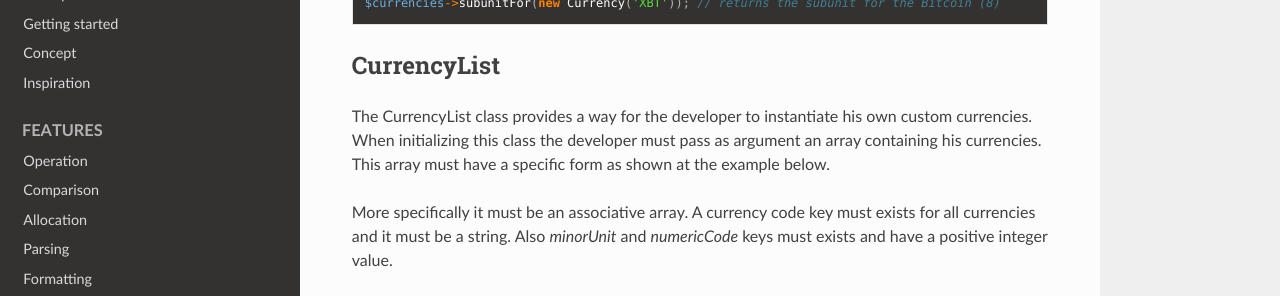
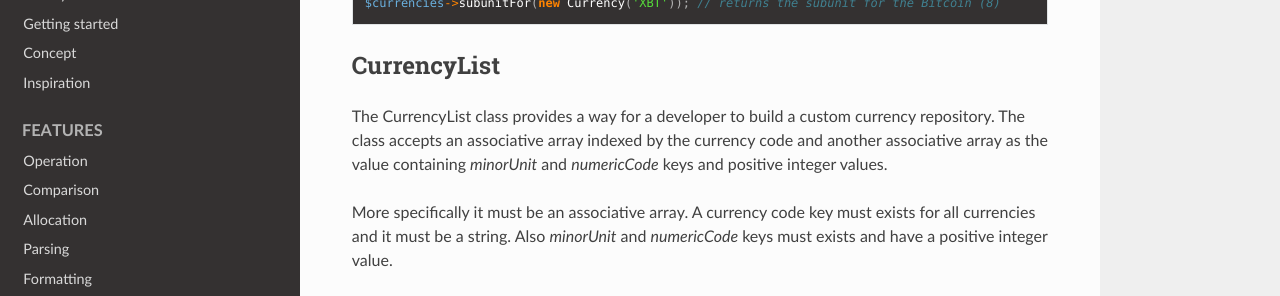
Before and after one commit to moneyphp/money, a Sphinx documentation site: the page built from doc/features/currencies.rst, in a window 1280 px wide and 900 px high, scrolled down 813 px. Shown: the part 151-447 px from the top of the window. Built offline with Sphinx 7.4.7 and the Read the Docs theme 2.0.0, drawn with Linux system fonts in a browser that asks for light colours.

Commit message:
Fix review issues

```diff
--- a/doc/features/currencies.rst
+++ b/doc/features/currencies.rst
@@ -50,11 +50,11 @@ The Bitcoin currencies provides a single currency: the Bitcoin. It uses XBT as i
     $currencies->subunitFor(new Currency('XBT')); // returns the subunit for the Bitcoin (8)
 
 CurrencyList
------------------
+-------------
 
-The CurrencyList class provides a way for the developer to instantiate his own custom currencies. When initializing
-this class the developer must pass as argument an array containing his currencies. This array must have a
-specific form as shown at the example below.
+The CurrencyList class provides a way for a developer to build a custom currency repository.
+The class accepts an associative array indexed by the currency code
+and another associative array as the value containing `minorUnit` and `numericCode` keys and positive integer values.
 
 More specifically it must be an associative array. A currency code key must exists for all currencies and it must be a
 string. Also `minorUnit` and `numericCode` keys must exists and have a positive integer value.
```
Also changed, not shown: 2 other files.
